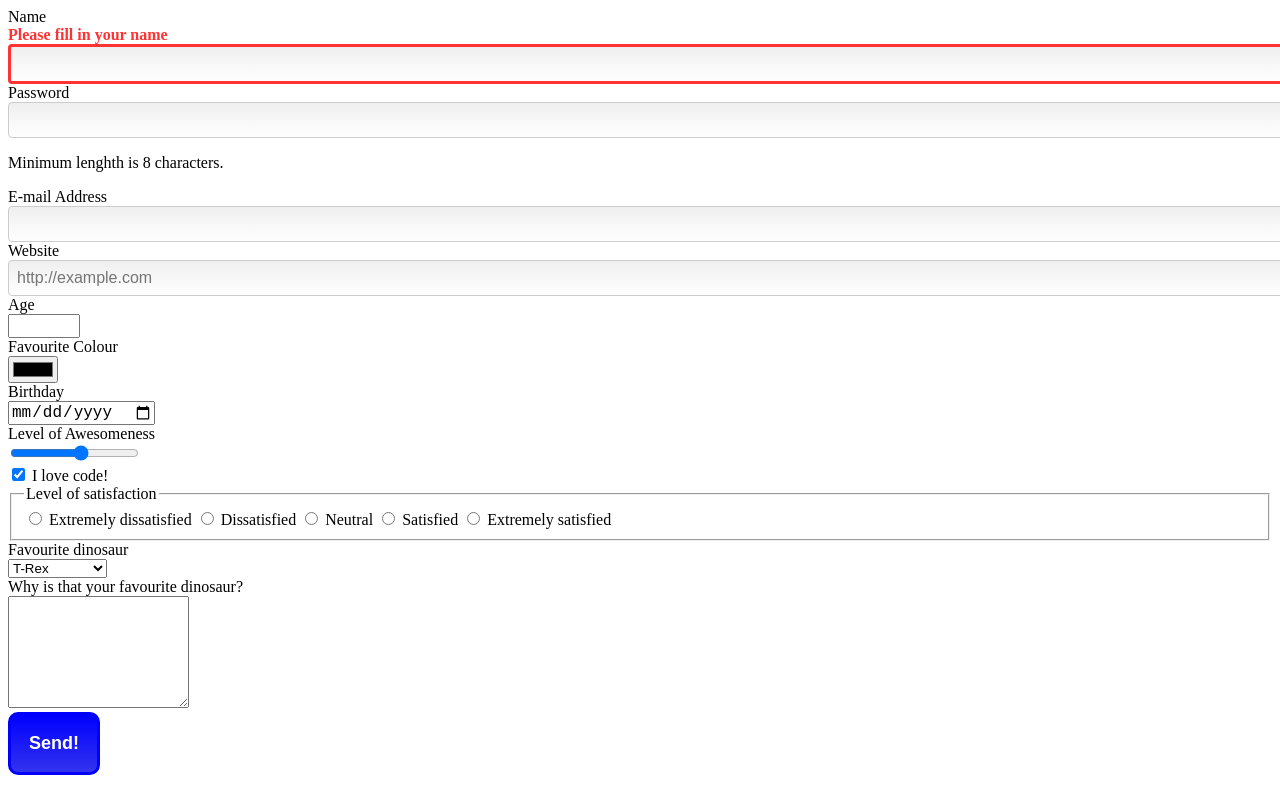
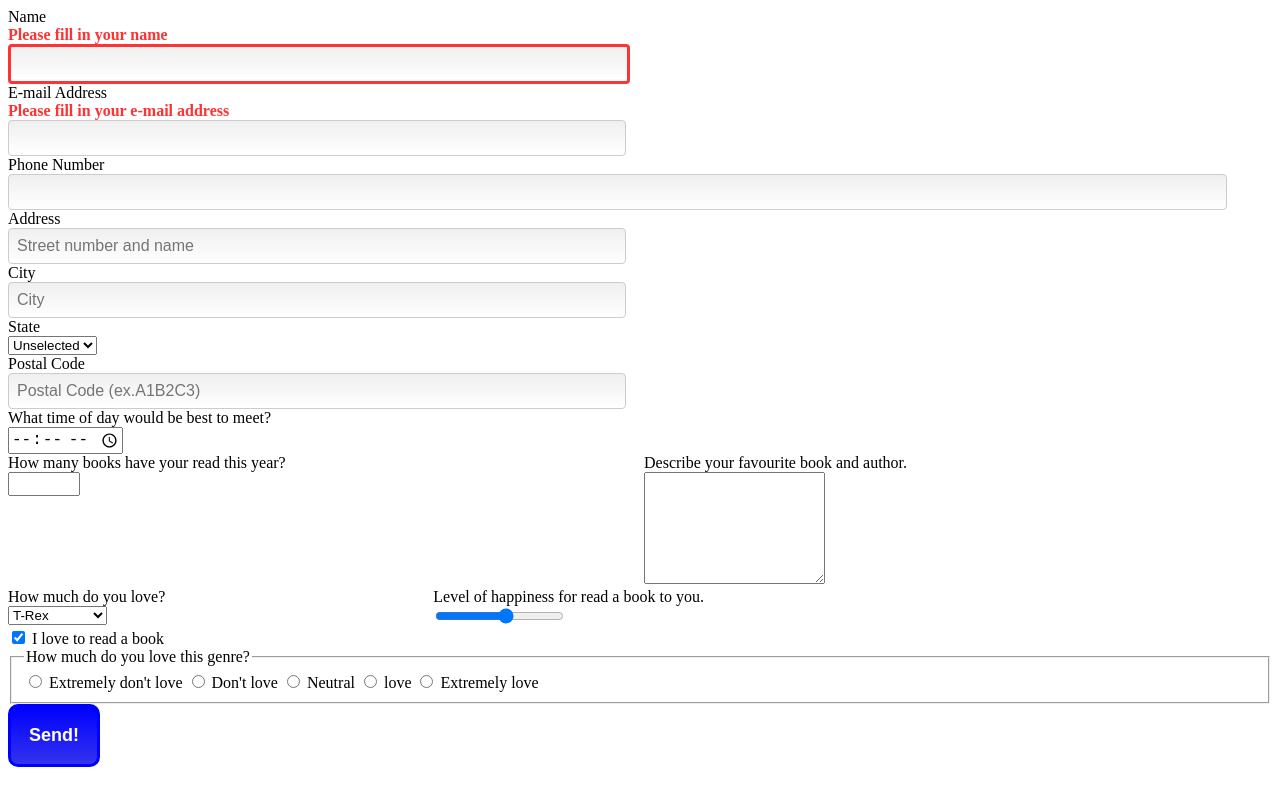
Before and after one commit to leekh91kr/book-club-form, a plain HTML site: page index.html in a window 1280 px wide. Drawn offline with Linux system fonts and the light colour scheme.

Commit message:
added to fix

```diff
--- a/css/general.css
+++ b/css/general.css
@@ -17,7 +17,7 @@ input + label {
 	border-radius: 4px;
 	background-image: linear-gradient(to bottom, #efefef, #fff);
 	padding: 0.5em;
-	width: 100%;
+	width: 95%;
 }
 textarea {
 	max-width: 100%;
@@ -43,3 +43,26 @@ button {
 .input-error {
 	border: 3px solid #f33;
 }
+
+
+@media only screen and (min-width: 91em) {
+	html {
+		font-size: 130%;
+
+}
+}
+
+
+@media only screen and (min-width: 122em) {
+	html {
+		font-size: 200%;
+
+}
+}
+
+@media only screen and (min-width: 183em) {
+	html {
+		font-size: 300%;
+
+}
+}
--- /dev/null
+++ b/css/grid.css
@@ -0,0 +1,103 @@
+.grid {
+  letter-spacing: -0.31em;
+  *letter-spacing: normal;
+  *word-spacing: -0.43em;
+  text-rendering: optimizespeed;
+}
+.opera-only :-o-prefocus,
+.grid {
+  word-spacing: -0.43em;
+}
+.unit {
+  display: inline-block;
+  *display: inline;
+  zoom: 1;
+  letter-spacing: normal;
+  text-rendering: auto;
+  vertical-align: top;
+  word-spacing: normal;
+}
+.unit-spacer {
+  padding: 8px;
+}
+@media only screen and (max-width: 38em) {
+  .unit-s-hidden {
+    display: none;
+    visibility: hidden;
+  }
+  .unit-s-1 {
+    display: block;
+  }
+
+  .unit-s-1-2 {
+    width: 50%;
+  }
+  .unit-s-1-3 {
+    width: 33.33333%;
+  }
+  .unit-s-2-3 {
+    width: 66.66667%;
+  }
+  .unit-s-1-4 {
+    width: 25%;
+  }
+  .unit-s-3-4 {
+    width: 75%;
+  }
+}
+@media only screen and (min-width: 38em) and (max-width: 60em) {
+ .unit-x {
+	  display:inline-block;
+  }
+
+  .unit-m-hidden {
+    display: none;
+    visibility: hidden;
+  }
+  .unit-m-1 {
+    display: block;
+  }
+  .unit-m-1-2 {
+    width: 50%;
+  }
+  .unit-m-1-3 {
+    width: 33.33333%;
+  }
+  .unit-m-2-3 {
+    width: 66.66667%;
+  }
+  .unit-m-1-4 {
+    width: 25%;
+  }
+  .unit-m-3-4 {
+    width: 75%;
+  }
+}
+@media only screen and (min-width: 60em) {
+ .unit-x {
+	  display:inline-block;
+  }
+
+  .unit-l-hidden {
+    display: none;
+    visibility: hidden;
+  }
+  .unit-l-1 {
+    display: block;
+  }
+  .unit-l-1-2 {
+    width: 50%;
+  }
+  .unit-l-1-3 {
+    width: 33.33333%;
+  }
+  .unit-l-2-3 {
+    width: 66.66667%;
+  }
+  .unit-l-1-4 {
+    width: 25%;
+  }
+  .unit-l-3-4 {
+    width: 75%;
+  }
+}
--- a/index.html
+++ b/index.html
@@ -4,13 +4,14 @@
 <meta charset="UTF-8">
 <title>Forms</title>
 <link href="css/general.css" rel="stylesheet">
+<link href="css/grid.css" rel="stylesheet">
 </head>
 
 <body>
 
 <form>
 
-	<div>
+	<div class="unit unit-s-1 unit-m-1-2 unit-l-1-2">
 		<label for="name">
     	Name
        <strong class="error">Please fill in your name</strong>
@@ -18,73 +19,74 @@
     	<input type="text" id="name" class="input-text input-error" required>
     </div>
 
-    <div>
-	<label for"pass">Password</label>
-    <input type="password" id="pass" class="input-text" minlength="8">
-    <p>Minimum lenghth is 8 characters.</p>
+    <div class="unit unit-s-1 unit-m-1-2 unit-l-1-2">
+	<label for"email">E-mail Address</label>
+    <strong class="error">Please fill in your e-mail address</strong>
+    <input type="email" id="email" class="input-text" maxlenght="256" required>
     </div>
 
-    <div>
-	<label for"email">E-mail Address</label>
-    <input type="email" id="email" class="input-text" maxlenght="256">
+    <div class="unit unit-s-1 unit-m-1 unit-l-1">
+	<label for"phone">Phone Number</label>
+    <input type="phone" id="phone" class="input-text" optional>
     </div>
 
-    <div>
-	<label for"website">Website</label>
-    <input type="url" id="website" class="input-text" placeholder="http://example.com">
+     <div class="unit unit-s-1 unit-m-1-2 unit-l-1-2">
+	<label for"address">Address</label>
+    <input type="h-address" id="h-address" class="input-text" placeholder="Street number and name" required>
     </div>
 
-    <div>
-	<label for"age">Age</label>
-    <input type="number" id="age" min="1" max="130" pattern="[0-9]*">
+    <div class="unit unit-s-1 unit-m-1-2 unit-l-1-2">
+	<label for"address">City</label>
+    <input type="h-address" id="h-address" class="input-text" placeholder="City" required>
     </div>
 
-    <div>
-	<label for"favocolour">Favourite Colour</label>
-    <input type="color" id="favocolour">
+    <div class="unit unit-s-1 unit-m-1-2 unit-l-1-2">
+    <label for="state">State</label>
+    <select id="state" required>
+    	<option>Unselected</option>
+       <option>YT</option>
+       <option>NT</option>
+       <option>NU</option>
+       <option>BC</option>
+       <option>AB</option>
+       <option>SK</option>
+       <option>MB</option>
+       <option>ON</option>
+       <option>QC</option>
+       <option>NL</option>
+       <option>NB</option>
+       <option>NS</option>
+       <option>PE</option>
+    </select>
     </div>
 
-    <div>
-	<label for"birthday">Birthday</label>
-    <input type="date" id="birthday">
+    <div class="unit unit-s-1 unit-m-1-2 unit-l-1-2">
+	<label for"address">Postal Code</label>
+    <input type="h-address" id="h-address" class="input-text" maxlenght="7" placeholder="Postal Code (ex.A1B2C3)">
     </div>
-    <!--
+
+    <div class="unit unit-s-1 unit-m-1-2 unit-l-1-2">
+    <label for="birthday">What time of day would be best to meet?</label>
+    <input type="time" id="time+calender">
+	</div>
+
+    <div class="unit unit-s-1 unit-m-1-2 unit-l-1-2">
+	<label for"number">How many books have your read this year?</label>
+    <input type="number" id="age" min="1" max="130" pattern="[0-9]*" optional>
+    </div>
+        <!--
    	type=time
     type=datetime-local
     -->
 
-    <div>
-	<label for"awesomeness">Level of Awesomeness</label>
-    <input type="range" id="awesomeness" min="10" max="100" step="10">
+
+    <div class="unit unit-s-1 unit-m-1-3 unit-l-1-3">
+    <label id="why">Describe your favourite book and author.</label>
+    <textarea id="why"></textarea>
     </div>
 
-    <div>
-    	<input type="checkbox" id="code" checked>
-        <label for="code">I love code!</label>
-    </div>
-
-    <fieldset>
-    	<legend>Level of satisfaction</legend>
-
-       <input type="radio" id="extreme-bad" name="satisfaction">
-       <label for "extreme-bad">Extremely dissatisfied</label>
-
-       <input type="radio" id="bad" name="satisfaction">
-       <label for "bad">Dissatisfied</label>
-
-       <input type="radio" id="neutral" name="satisfaction">
-       <label for "neutral">Neutral</label>
-
-       <input type="radio" id="good" name="satisfaction">
-       <label for "good">Satisfied</label>
-
-       <input type="radio" id="extreme-good" name="satisfaction">
-       <label for "extreme-good">Extremely satisfied</label>
-    </fieldset>
-
-
-    <div>
-    <label for="dino">Favourite dinosaur</label>
+    <div class="unit unit-s-1 unit-m-1-3 unit-l-1-3">
+    <label for="dino">How much do you love?</label>
     <select id="dino">
     	<option>T-Rex</option>
        <option>Stegasaurus</option>
@@ -93,10 +95,36 @@
     </select>
     </div>
 
+    <div class="unit unit-s-1 unit-m-1-3 unit-l-1-3">
+	<label for"awesomeness">Level of happiness for read a book to you.</label>
+    <input type="range" id="awesomeness" min="10" max="100" step="10">
+    </div>
+
     <div>
-    <label id="why">Why is that your favourite dinosaur?</label>
-    <textarea id="why"></textarea>
+    	<input type="checkbox" id="code" checked>
+        <label for="code">I love to read a book</label>
     </div>
+
+    <fieldset>
+    	<legend>How much do you love this genre?</legend>
+
+       <input type="radio" id="extreme-bad" name="satisfaction">
+       <label for "extreme-bad">Extremely don't love</label>
+
+       <input type="radio" id="bad" name="satisfaction">
+       <label for "bad">Don't love</label>
+
+       <input type="radio" id="neutral" name="satisfaction">
+       <label for "neutral">Neutral</label>
+
+       <input type="radio" id="good" name="satisfaction">
+       <label for "good">love</label>
+
+       <input type="radio" id="extreme-good" name="satisfaction">
+       <label for "extreme-good">Extremely love</label>
+    </fieldset>
+
+
 
     <button type="submit">Send!</button>
 
```
